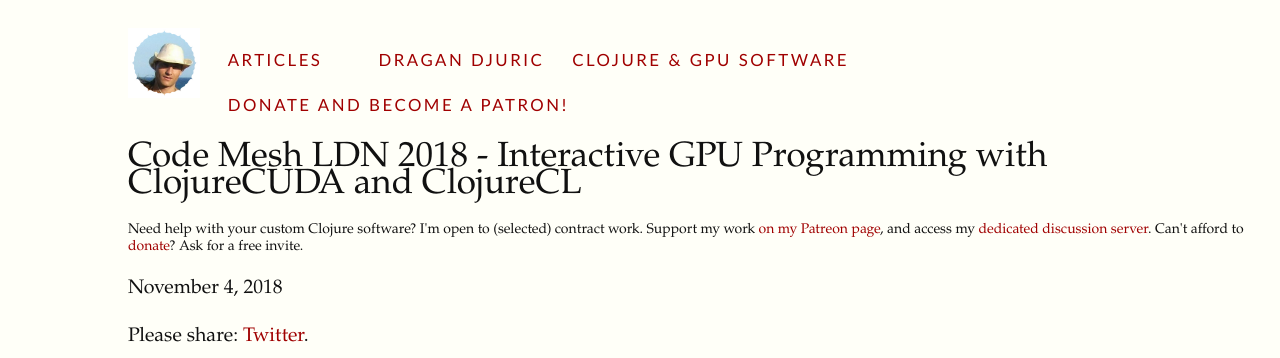
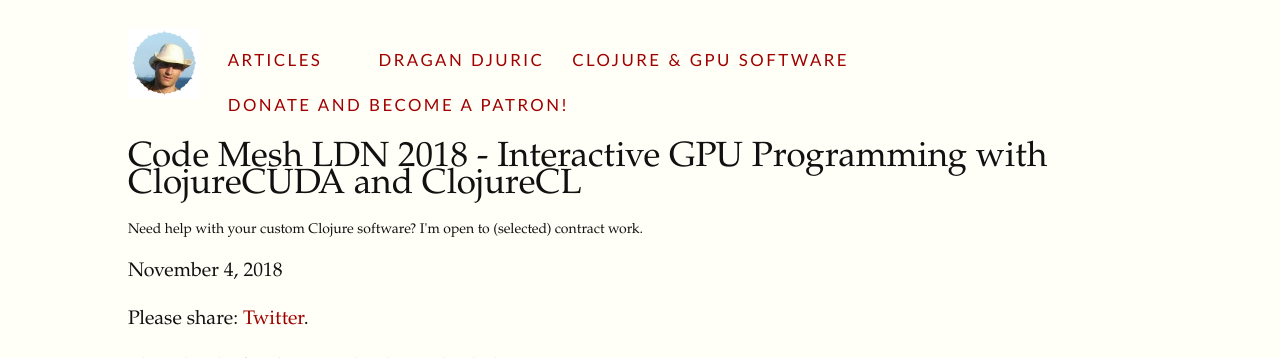
Before and after one commit to blueberry/blueberry.github.io, a Jekyll site: the page built from _posts/2018-11-04-Code-Mesh-LDN-Presentation-Interactive-GPU-Programming.md, in a window 1280 px wide, cut to the strip 0-358 px from the top of the page. Built offline with Jekyll 4.4.1, drawn with Linux system fonts in a browser that asks for light colours; comment, search, counter and statistics services are not loaded.

Commit message:
Update patreon.

```diff
--- a/_layouts/post.html
+++ b/_layouts/post.html
@@ -3,7 +3,6 @@ layout: default
 ---
 <h1>{{ page.title}}</h1>
 Need help with your custom Clojure software? I'm open to (selected) contract work.
-Support my work <a href="https://patreon.com/draganrocks">on my Patreon page</a>, and access my <a href="https://www.patreon.com/posts/im-ditching-and-22476348">dedicated discussion server</a>. Can't afford to <a href="https://patreon.com/draganrocks">donate</a>? Ask for a free invite.
 <p class="subtitle">{{ page.date | date: "%B %-d, %Y" }}</p>
 <p>
     Please share: <a class="twitter-share-button" href="https://twitter.com/intent/tweet" data-size="large">Twitter</a>.
```
